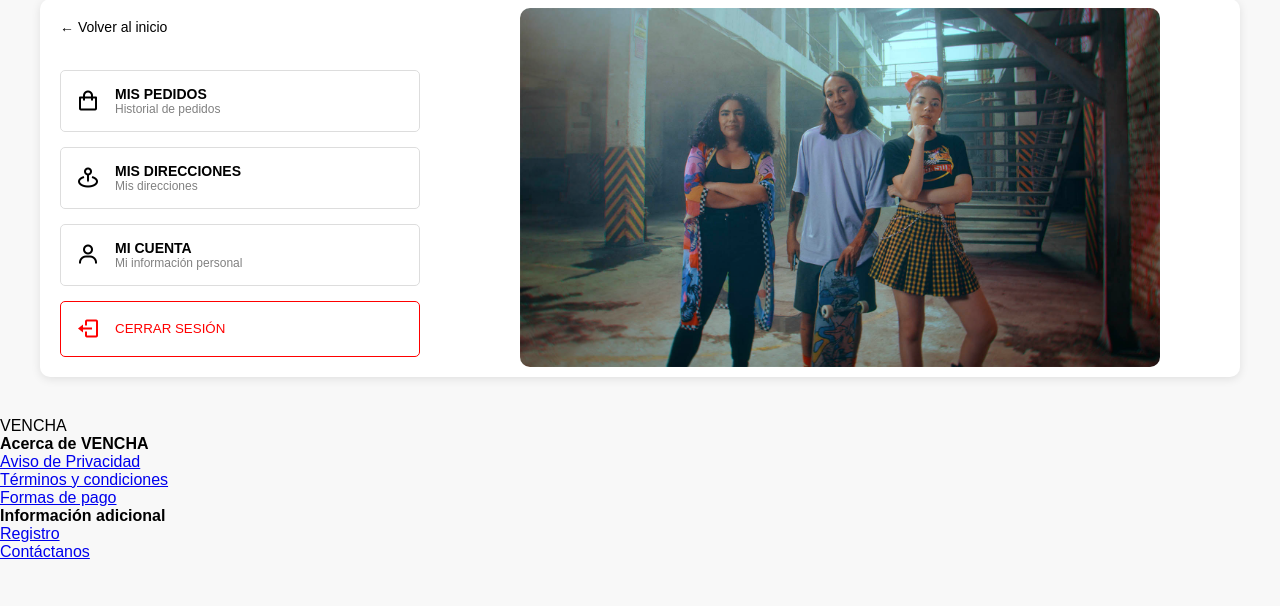
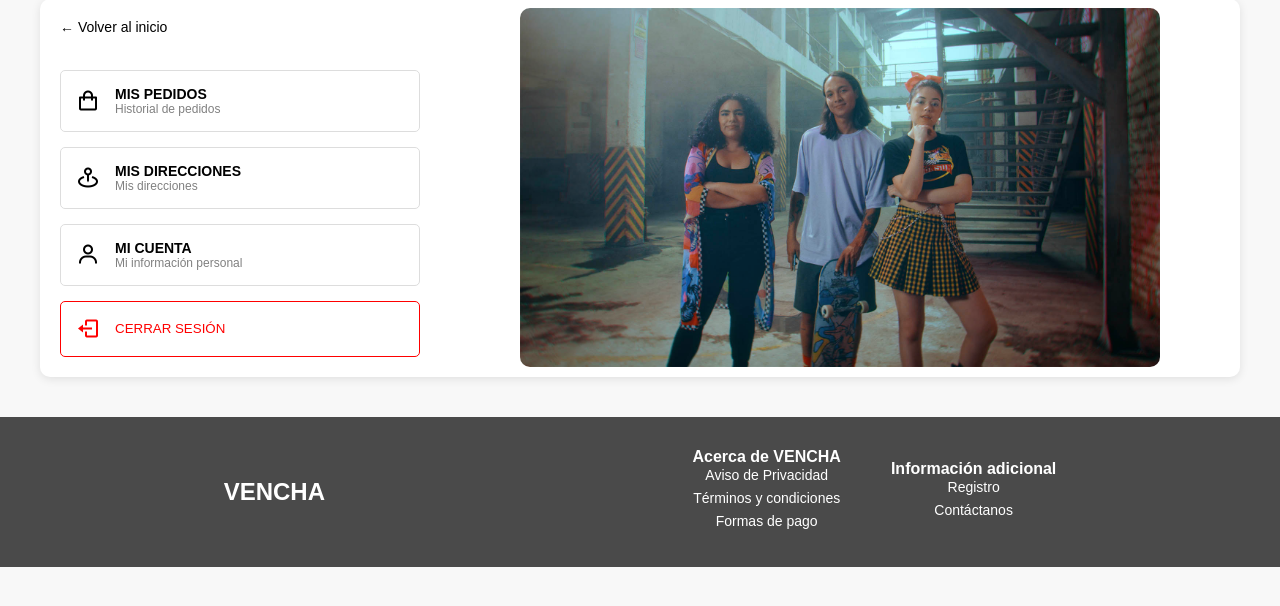
Before and after one commit to ItsMeZeVas/Vencha_Grupo_1_Tecnologias, a PHP site: page /user.html in a window 1280 px wide. Shown: the part 103-709 px from the top of the page. Run offline with PHP 8.4, Linux system fonts and the light colour scheme.

Commit message:
Warnings

```diff
--- a/user_styles.css
+++ b/user_styles.css
@@ -139,6 +139,58 @@ body {
     object-fit: cover;
     border-radius: 10px;
 }
+.footer {
+    margin-top: 5vh;
+    width: 100%;
+    background-color: #4a4a4a; /* Color gris oscuro */
+    color: white;
+    padding: 20px 0;
+    text-align: center;
+}
+
+.footer-container {
+    display: flex;
+    justify-content: space-around;
+    align-items: center;  /* Centrado vertical */
+    max-width: 1200px;
+    margin: 0 auto;
+    min-height: 110px;  /* Ajusta la altura mínima */
+}
+
+.footer-logo {
+    font-size: 24px;
+    font-weight: bold;
+}
+
+.footer-links {
+    display: flex;
+    gap: 50px;
+    align-items: center; /* Asegura que las secciones también estén centradas */
+}
+
+.footer-section h4 {
+    font-weight: bold;
+    margin-bottom: 10px;
+}
+
+.footer-section ul {
+    list-style: none;
+    padding: 0;
+}
+
+.footer-section ul li {
+    margin-bottom: 5px;
+}
+
+.footer-section ul li a {
+    text-decoration: none;
+    color: white;
+    font-size: 14px;
+}
+
+.footer-section ul li a:hover {
+    text-decoration: underline;
+}
 
 /* Responsive */
 @media (max-width: 768px) {
```
Also changed, not shown: PagProductos.css (+30 -16 lines), cart.css (+29 -15 lines), product_styles.css (+30 -15 lines).
